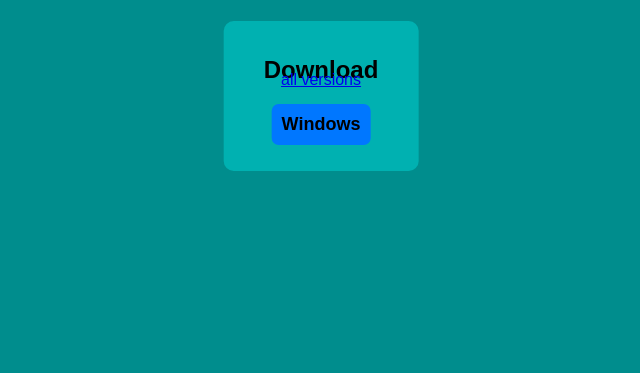
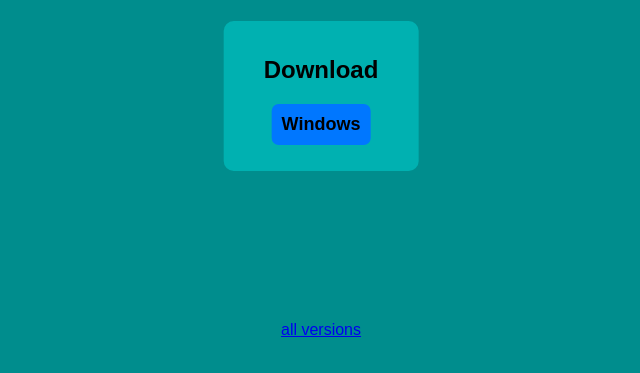
Before and after one commit to Sigma-Minecraft/Sigma-Minecraft.github.io, a plain HTML site: page index.html in a window 1280 px wide. Shown: the part 59-432 px from the top of the page, without its empty margins (319-959 px from the left). Drawn offline with Linux system fonts and the light colour scheme.

Commit message:
Update index.html

```diff
--- a/index.html
+++ b/index.html
@@ -13,6 +13,6 @@
         <h2>Download</h2>
         <a href="Sigma Launcher.exe" download><button>Windows</button></a>
     </div>
-    <a href="alldownload/" style="position: relative; top: 50px;">all versions</a>
+    <a href="alldownload/" style="position: relative; top: 300px;">all versions</a>
 </body>
 </html>
```
